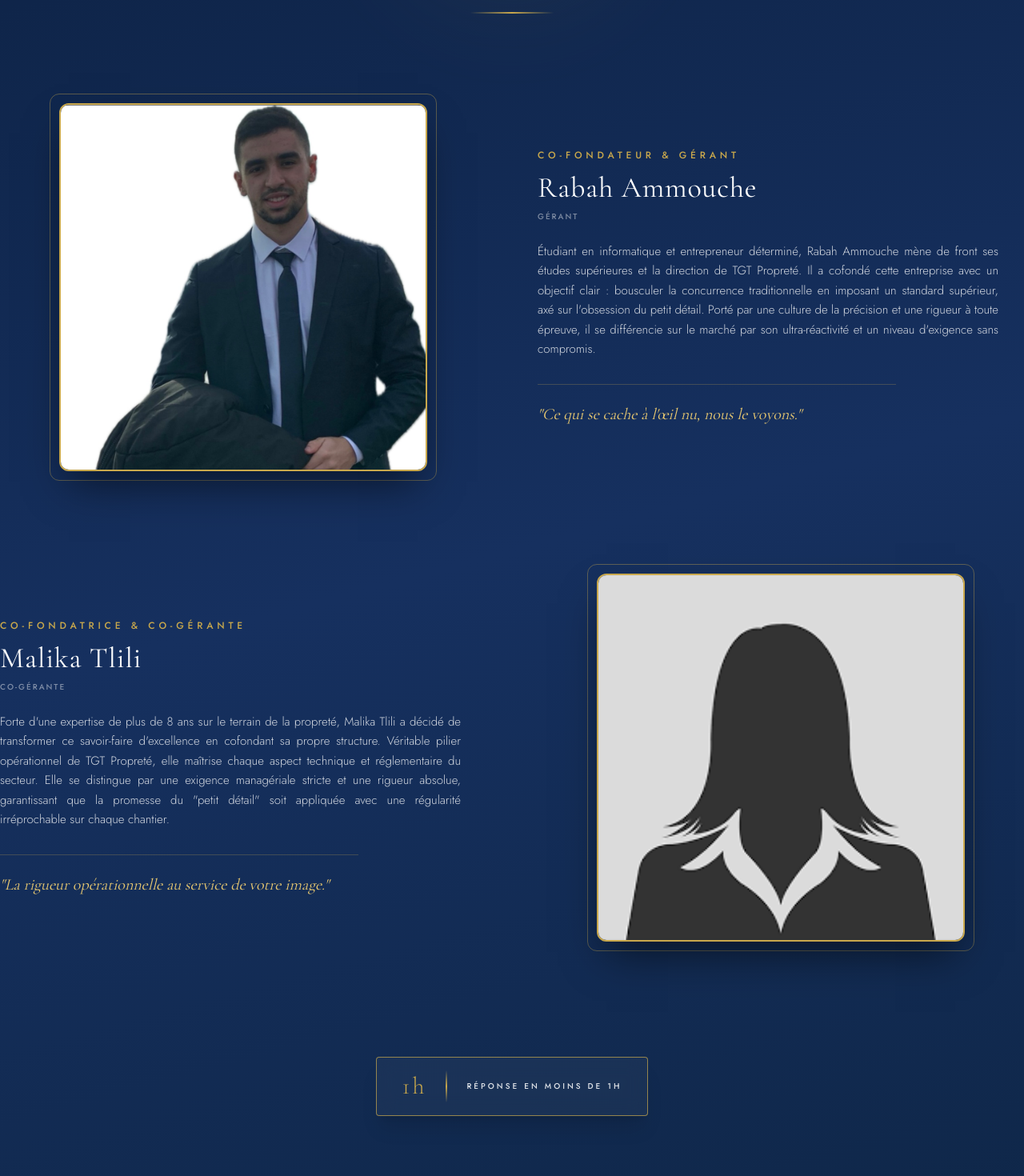
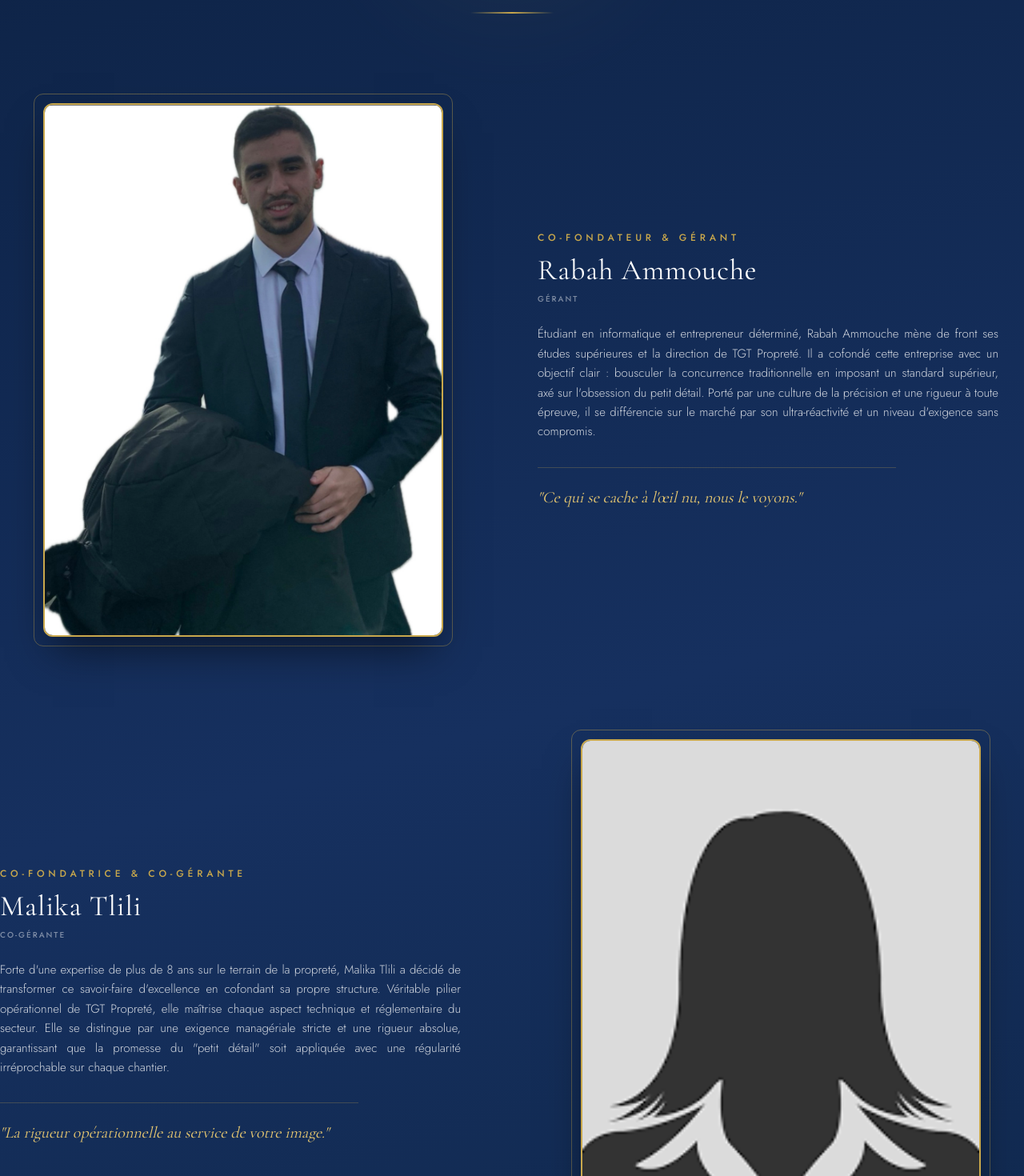
Before and after one commit to cyril12V/TGT-Propret-, a Next.js app: page / in a window 1280 px wide. Shown: the part 1400-2870 px from the top of the page at 80% size. Built offline with nearby package versions, Linux system fonts and the light colour scheme; no server answers.

Commit message:
A95312:34 PM202-7PMve: {7/21/2026, 12:34 PMile_nPM34e}

```diff
--- a/components/sections/About.tsx
+++ b/components/sections/About.tsx
@@ -40,7 +40,7 @@ export function About() {
 
               {/* Côté Gauche : L'image du fondateur */}
               <div className="w-full flex justify-center items-center p-4">
-                <div className="relative w-full max-w-[400px] md:max-w-[460px] aspect-square">
+                <div className="relative w-full max-w-[420px] md:max-w-[500px] aspect-[3/4]">
                   {/* Cadre doré décalé — encadrement raffiné */}
                   <span
                     className="pointer-events-none absolute -inset-3 rounded-xl border border-[#c9a84c]/40"
@@ -117,7 +117,7 @@ export function About() {
 
               {/* Côté Droit : L'image de la co-fondatrice (Effet miroir parfait) */}
               <div className="w-full flex justify-center items-center p-4 order-1 md:order-2">
-                <div className="relative w-full max-w-[400px] md:max-w-[460px] aspect-square">
+                <div className="relative w-full max-w-[420px] md:max-w-[500px] aspect-[3/4]">
                   {/* Cadre doré décalé — encadrement raffiné */}
                   <span
                     className="pointer-events-none absolute -inset-3 rounded-xl border border-[#c9a84c]/40"
```
